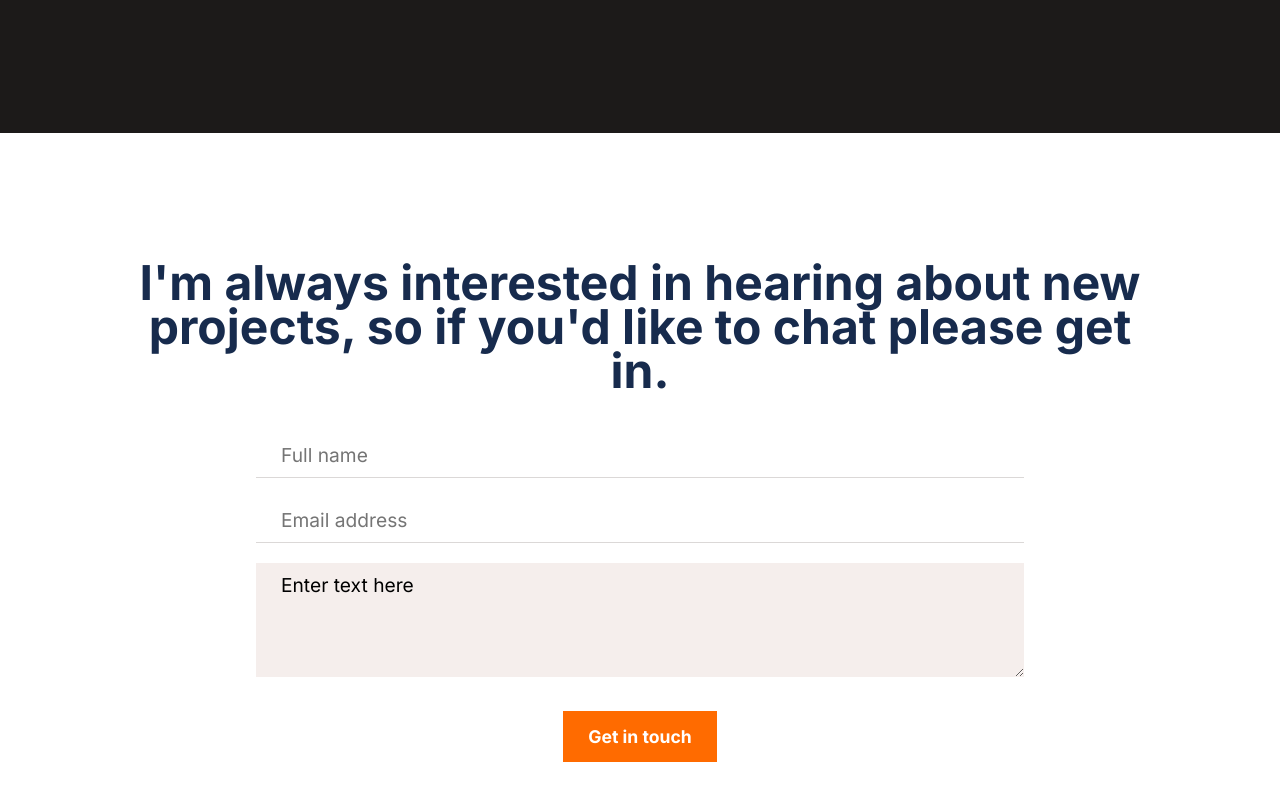
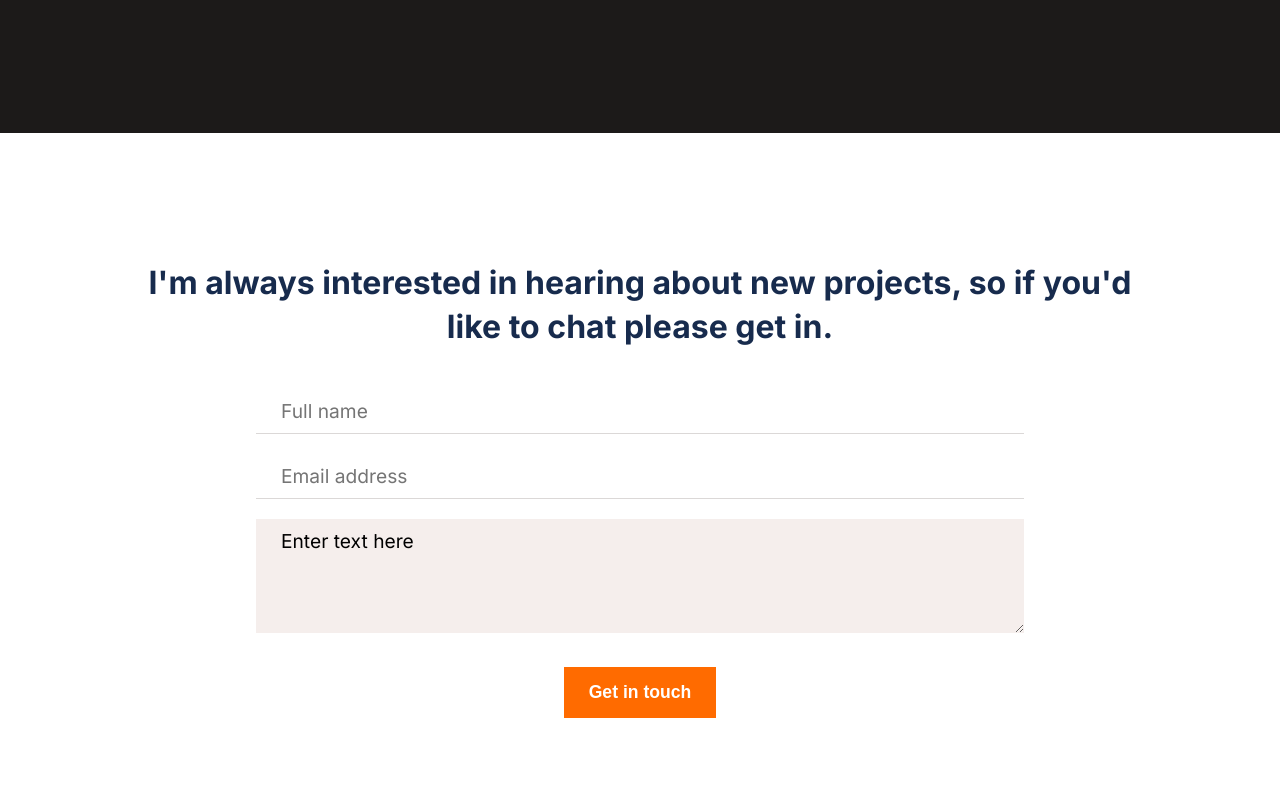
Before and after one commit to petudeveloper/Contact-form, a website: page index.html in a window 1280 px wide. Shown: the part 6574-7374 px from the top of the page. Drawn offline with Linux system fonts and the light colour scheme.

Commit message:
Update to the correct style.

```diff
--- a/css/main.css
+++ b/css/main.css
@@ -327,6 +327,12 @@ li {
 }
 
 /* Footer */
+
+.footerText {
+  font-family: "Inter", sans-serif;
+  font-style: normal;
+}
+
 .footerForm {
   padding: 10%;
   padding-bottom: 20vh;
@@ -335,19 +341,16 @@ li {
 
 .footerLegend {
   margin-bottom: 30px;
-  font-family: "Inter", sans-serif;
   color: #172b4d;
   font-weight: 700;
-  font-size: 3rem;
+  font-size: 2rem;
   line-height: 44px;
   text-align: center;
 }
 
 .formInput {
   width: 75%;
-  font-family: "Inter", sans-serif;
   font-weight: 200;
-  font-style: normal;
   font-size: 1.2rem;
   line-height: 24px;
   border: none;
@@ -366,8 +369,6 @@ fieldset {
   width: 75%;
   height: 114px;
   background-color: #f5eeec;
-  font-family: "Inter", sans-serif;
-  font-style: normal;
   font-weight: normal;
   line-height: 24px;
   border: none;
@@ -378,8 +379,6 @@ fieldset {
 .footerBtn {
   margin: 20px 0;
   padding: 15px 25px;
-  font-family: "Inter", sans-serif;
-  font-style: normal;
   font-weight: bold;
   border: none;
   background: #ff6b00;
--- a/index.html
+++ b/index.html
@@ -293,12 +293,12 @@
     <footer>
       <form class="footerForm">
         <fieldset>
-          <legend class="footerLegend">
+          <legend class="footerLegend footerText ">
             I'm always interested in hearing about new projects, so if you'd like to chat please get in.
           </legend>
-          <input class="formInput" type="text" id="fname" name="fname" placeholder="Full name"><br>
-          <input class="formInput" type="email" id="email" name="email" placeholder="Email address"><br>
-          <textarea class="formTextArea" name="textarea">Enter text here</textarea><br>
+          <input class="formInput footerText" type="text" id="fname" name="fname" placeholder="Full name"><br>
+          <input class="formInput footerText" type="email" id="email" name="email" placeholder="Email address"><br>
+          <textarea class="formTextArea footerText" name="textarea">Enter text here</textarea><br>
           <button type="submit" class="footerBtn"> Get in touch</button>
         </fieldset>
       </form>
```
